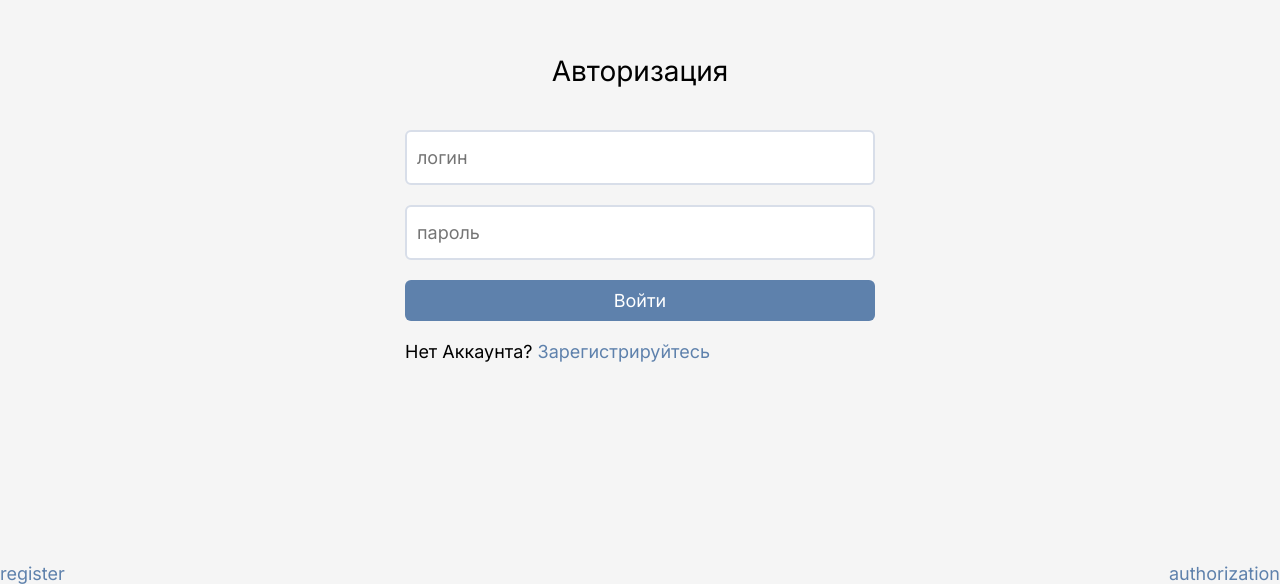
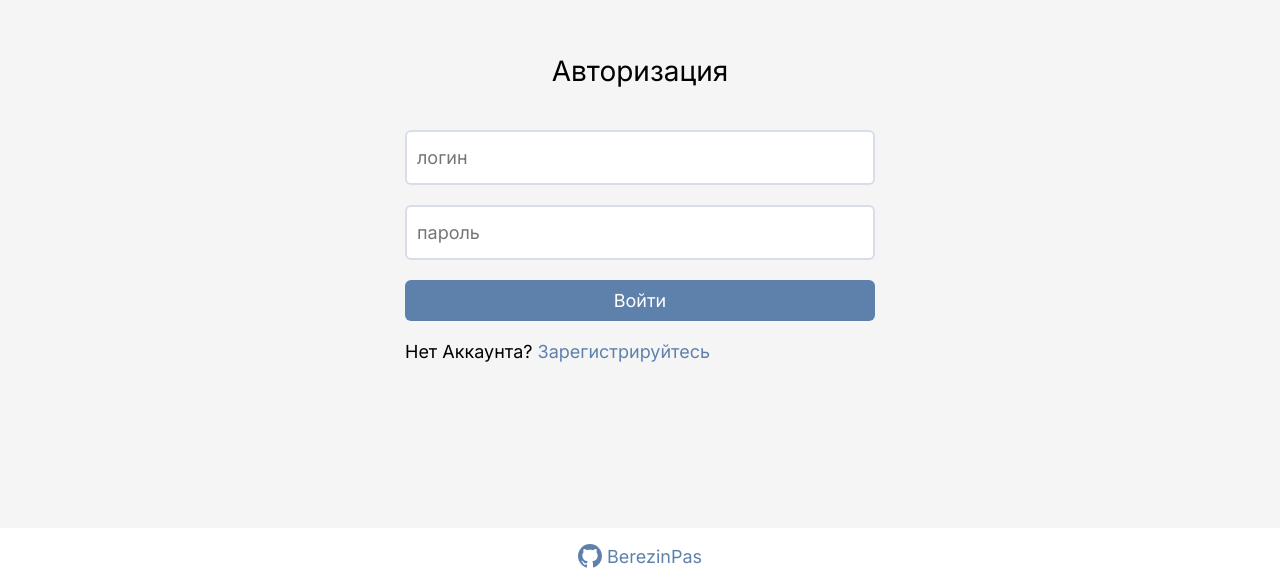
Before and after one commit to BerezinPas/time-managment, a React (Vite) app: page /authorization in a window 1280 px wide. Shown: the part 216-800 px from the top of the page. Built offline with nearby package versions, Linux system fonts and the light colour scheme.

Commit message:
сверстал footer

```diff
--- a/src/components/footer/footer.jsx
+++ b/src/components/footer/footer.jsx
@@ -4,8 +4,20 @@
 export const Footer = () => {
 	return (
 		<footer className={styles.footer}>
-			<Link to={'/register'}>register</Link>
-			<Link to={'/authorization'}>authorization</Link>
+			<Link className={styles.link} to={'https://github.com/BerezinPas/'}>
+				<svg
+					stroke="currentColor"
+					fill="currentColor"
+					strokeWidth="0"
+					viewBox="0 0 16 16"
+					height="24"
+					width="24"
+					xmlns="http://www.w3.org/2000/svg"
+				>
+					<path d="M8 0C3.58 0 0 3.58 0 8c0 3.54 2.29 6.53 5.47 7.59.4.07.55-.17.55-.38 0-.19-.01-.82-.01-1.49-2.01.37-2.53-.49-2.69-.94-.09-.23-.48-.94-.82-1.13-.28-.15-.68-.52-.01-.53.63-.01 1.08.58 1.23.82.72 1.21 1.87.87 2.33.66.07-.52.28-.87.51-1.07-1.78-.2-3.64-.89-3.64-3.95 0-.87.31-1.59.82-2.15-.08-.2-.36-1.02.08-2.12 0 0 .67-.21 2.2.82.64-.18 1.32-.27 2-.27s1.36.09 2 .27c1.53-1.04 2.2-.82 2.2-.82.44 1.1.16 1.92.08 2.12.51.56.82 1.27.82 2.15 0 3.07-1.87 3.75-3.65 3.95.29.25.54.73.54 1.48 0 1.07-.01 1.93-.01 2.2 0 .21.15.46.55.38A8.01 8.01 0 0 0 16 8c0-4.42-3.58-8-8-8"></path>
+				</svg>
+				BerezinPas
+			</Link>
 		</footer>
 	);
 };
--- a/src/components/footer/footer.module.scss
+++ b/src/components/footer/footer.module.scss
@@ -1,5 +1,15 @@
 .footer {
 	color: $mainColor;
 	display: flex;
-	justify-content: space-between;
+	justify-content: center;
+	align-items: center;
+	background-color: #fff;
+	height: 56px;
 }
+
+.link {
+	display: flex;
+	justify-content: center;
+	align-items: center;
+	gap: 5px;
+}
```
